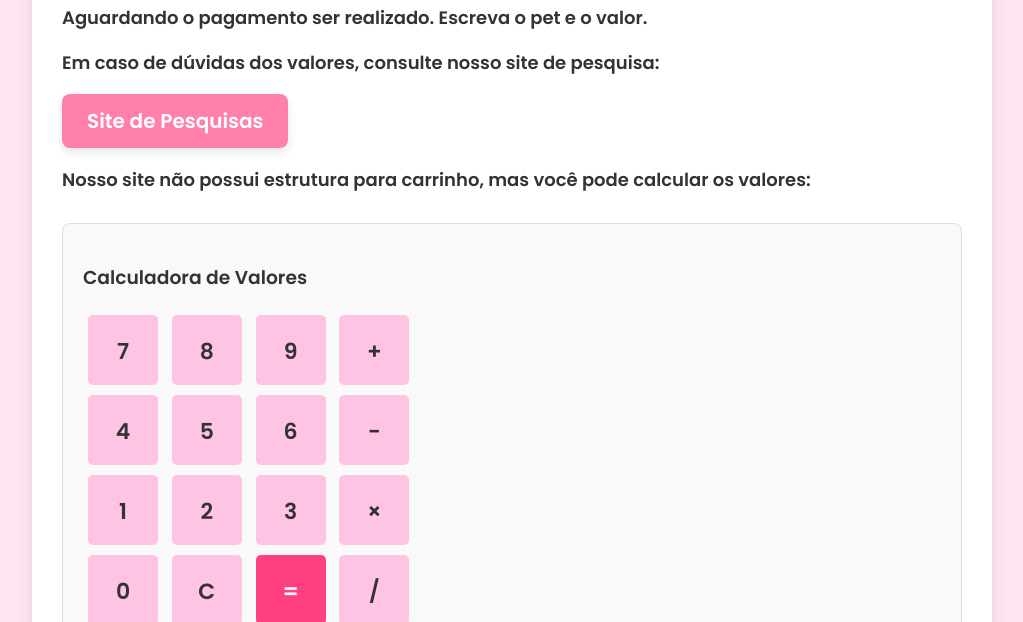
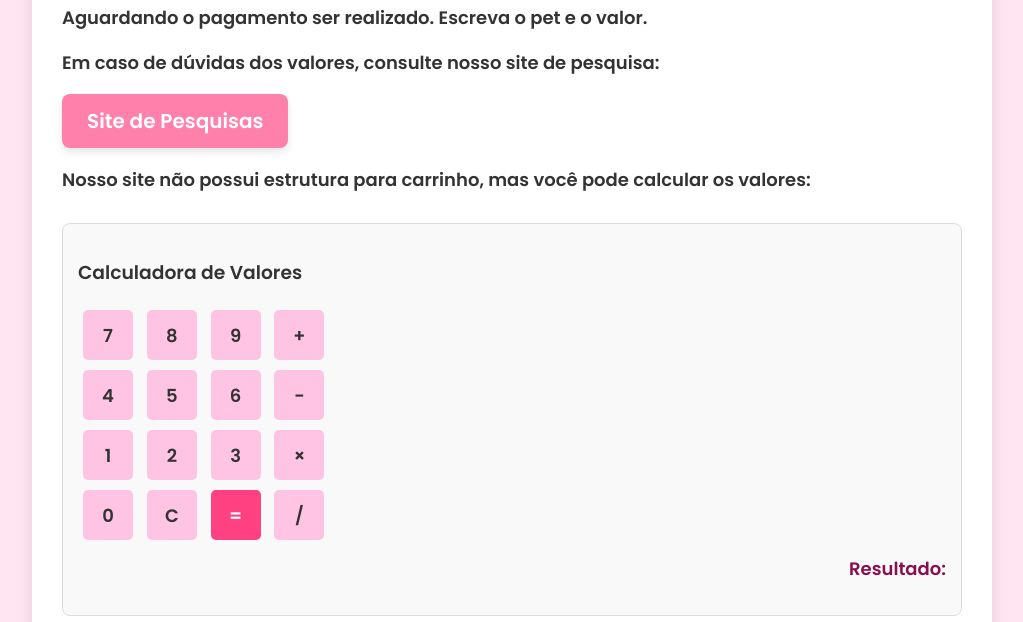
Before and after one commit to RaquelSantos380/Pagamento, a plain HTML site: page index.html in a window 1280 px wide. Shown: the part 178-800 px from the top of the page, without its empty margins (128-1151 px from the left). Drawn offline with nearby package versions, Linux system fonts and the light colour scheme.

Commit message:
Update index.html

```diff
--- a/index.html
+++ b/index.html
@@ -66,17 +66,17 @@
         }
         .calculator {
             margin-top: 30px;
-            padding: 20px;
+            padding: 15px;
             background-color: #f9f9f9;
             border: 1px solid #ddd;
             border-radius: 8px;
         }
         .calc-button {
-            font-size: 22px;
-            padding: 20px;
+            font-size: 18px;
+            padding: 10px;
             margin: 5px;
-            width: 70px;
-            height: 70px;
+            width: 50px;
+            height: 50px;
             border-radius: 5px;
             background-color: #ffc4e3;
             color: #333;
@@ -95,10 +95,10 @@
         }
         #calcResult {
             text-align: right;
-            font-size: 22px;
+            font-size: 18px;
             font-weight: bold;
             color: #880e4f;
-            margin-top: 15px;
+            margin-top: 10px;
         }
         .button-receive {
             display: block;
```
